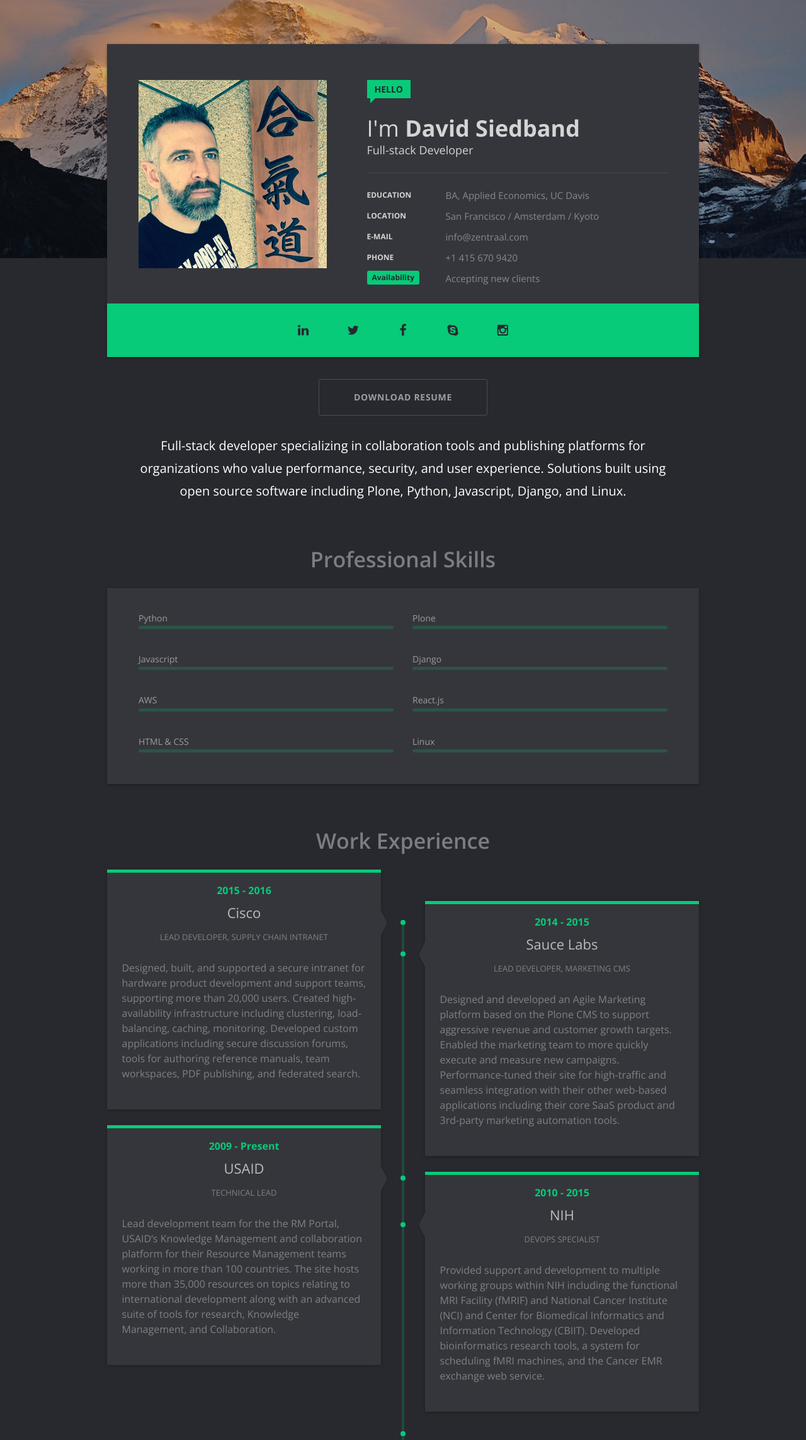
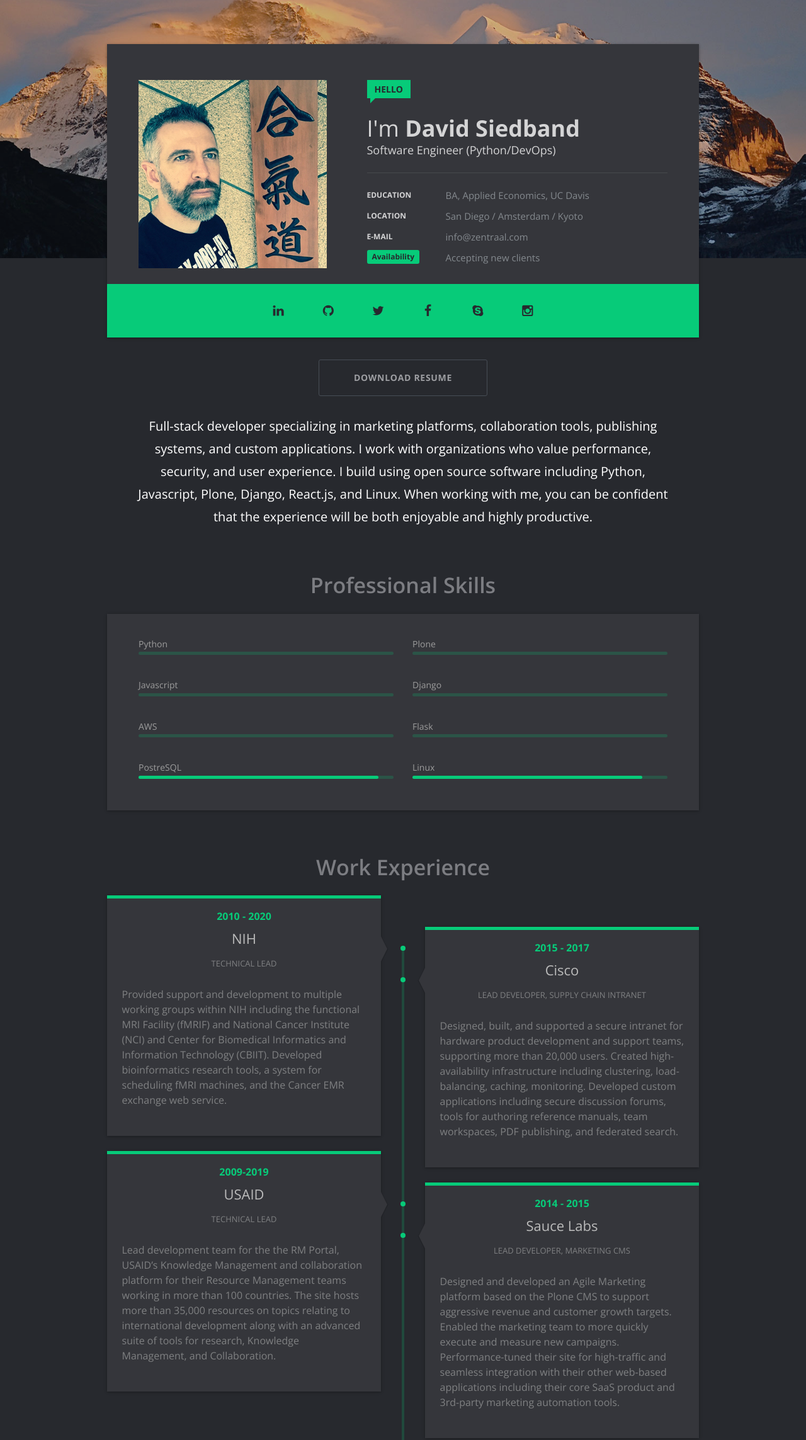
Before and after one commit to siebo/resume, a plain HTML site: page index.html in a window 1280 px wide. Shown: the part 105-2392 px from the top of the page at 63% size. Drawn offline with nearby package versions, Linux system fonts and the light colour scheme; some packages are replaced by stand-ins of ours; files whose address does not match are found by name.

Commit message:
updating git with current version of index.html

```diff
--- a/index.html
+++ b/index.html
@@ -5,7 +5,7 @@
     <meta http-equiv="X-UA-Compatible" content="IE=edge">
     <meta name="viewport" content="width=device-width, initial-scale=1">
 
-    <title>David Siedband — Full-stack Developer (Plone/Python/Django/Javascript/Linux)</title>
+    <title>David Siedband — Software Engineer (Python/DevOps)</title>
 
     <!-- Favicon -->
     <link rel="shortcut icon" type="image/ico" href="img/favicon.png"/>
@@ -107,7 +107,7 @@
                                         <div class="profile-preword"><span>Hello</span></div>
                                         <h1 class="profile-title"><span>I'm</span> David Siedband</h1>
 
-                                        <h2 class="profile-position">Full-stack Developer</h2></div>
+                                        <h2 class="profile-position">Software Engineer (Python/DevOps)</h2></div>
                                     <ul class="profile-list">
                                         <li class="clearfix">
                                             <strong class="title">Education</strong>
@@ -115,16 +115,13 @@
                                         </li>
                                         <li class="clearfix">
                                             <strong class="title">Location</strong>
-                                            <span class="cont">San Francisco / Amsterdam / Kyoto</span>
+                                            <span class="cont">San Diego / Amsterdam / Kyoto</span>
                                         </li>
                                         <li class="clearfix">
                                             <strong class="title">E-mail</strong>
                                             <span class="cont"><a href="mailto:info@zentraal.com">info@zentraal.com</a></span>
                                         </li>
-                                        <li class="clearfix">
-                                            <strong class="title">Phone</strong>
-                                            <span class="cont"><a href="tel:+12562548456">+1 415 670 9420</a></span>
-                                        </li>
+
                                         <li class="clearfix">
                                             <strong class="title"><span class="button">Availability</span></strong>
                                             <span class="cont">Accepting new clients</span>
@@ -137,6 +134,8 @@
                             <ul class="social">
                                 <li><a class="ripple-centered" href="https://www.linkedin.com/in/siebo" target="_blank"><i
                                         class="rsicon rsicon-linkedin"></i></a></li>
+                                <li><a class="ripple-centered" href="https://www.github.com/siebo" target="_blank"><i
+                                        class="rsicon rsicon-github"></i></a></li>
                                 <li><a class="ripple-centered" href="https://twitter.com/siebo" target="_blank"><i
                                         class="rsicon rsicon-twitter"></i></a></li>
                                 <li><a class="ripple-centered" href="https://www.facebook.com/dsiebo" target="_blank"><i
@@ -151,9 +150,10 @@
 
                     <div class="section-txt-btn">
                         <p><a class="btn btn-lg btn-border ripple" target="_blank"
-                              href="http://dev.novembit.com/rs_card/wp-content/uploads/2015/11/test-1.pdf">Download Resume</a></p>
+                              href="/David_Siedband_resume_2020.pdf"
+                              download="/David_Siedband_resume_2020.pdf">Download Resume</a></p>
 
-                        <p>Full-stack developer specializing in collaboration tools and publishing platforms for organizations who value performance, security, and user experience.  Solutions built using open source software including Plone, Python, Javascript, Django, and Linux.</p>
+                        <p>Full-stack developer specializing in marketing platforms, collaboration tools, publishing systems, and custom applications.  I work with organizations who value performance, security, and user experience.  I build using open source software including Python, Javascript, Plone, Django, React.js, and Linux. When working with me, you can be confident that the experience will be both enjoyable and highly productive.</p>
                     </div>
                 </div>
             </section>
@@ -206,7 +206,7 @@
                                         <span class="bar-title">Django</span>
                                     </div>
                                     <div class="bar-line">
-                                        <span class="bar-fill" data-width="67%"></span>
+                                        <span class="bar-fill" data-width="87%"></span>
                                     </div>
                                 </div>
                             </div>
@@ -227,10 +227,10 @@
                             <div class="col-sm-6">
                                 <div class="progress-bar">
                                     <div class="bar-data">
-                                        <span class="bar-title">React.js</span>
+                                        <span class="bar-title">Flask</span>
                                     </div>
                                     <div class="bar-line">
-                                        <span class="bar-fill" data-width="57%"></span>
+                                        <span class="bar-fill" data-width="75%"></span>
                                     </div>
                                 </div>
                             </div>
@@ -240,10 +240,10 @@
                             <div class="col-sm-6">
                                 <div class="progress-bar">
                                     <div class="bar-data">
-                                        <span class="bar-title">HTML &amp; CSS</span>
+                                        <span class="bar-title">PostreSQL</span>
                                     </div>
                                     <div class="bar-line">
-                                        <span class="bar-fill" data-width="74%"></span>
+                                        <span class="bar-fill" data-width="94%"></span>
                                     </div>
                                 </div>
                             </div>
@@ -254,7 +254,7 @@
                                         <span class="bar-title">Linux</span>
                                     </div>
                                     <div class="bar-line">
-                                        <span class="bar-fill" data-width="80%"></span>
+                                        <span class="bar-fill" data-width="90%"></span>
                                     </div>
                                 </div>
                             </div>
@@ -271,13 +271,29 @@
                     <div class="timeline">
                         <div class="timeline-bar"></div>
                         <div class="timeline-inner clearfix">
-                            <div class="timeline-box timeline-box-left">
+
+
+          <div class="timeline-box timeline-box-left">
+            <span class="dot"></span>
+
+            <div class="timeline-box-inner animate-right">
+                        <span class="arrow"></span>
+                        <div class="date">2010 - 2020</div>
+                        <h3>NIH</h3>
+                        <h4>Technical Lead</h4>
+
+                        <p>Provided support and development to multiple working groups within NIH including the functional MRI Facility (fMRIF) and National Cancer Institute (NCI) and Center for Biomedical Informatics and Information Technology (CBIIT). Developed bioinformatics research tools, a system for scheduling fMRI machines, and the Cancer EMR exchange web service.</p>
+              </div>
+          </div>
+
+
+                            <div class="timeline-box timeline-box-right">
                                 <span class="dot"></span>
 
-                                <div class="timeline-box-inner animate-right">
+                                <div class="timeline-box-inner animate-left">
                                     <span class="arrow"></span>
 
-                                    <div class="date">2015 - 2016</div>
+                                    <div class="date">2015 - 2017</div>
                                     <h3>Cisco</h3>
                                     <h4>Lead Developer, Supply Chain Intranet</h4>
 
@@ -285,6 +301,21 @@
                                     </p>
                                 </div>
                             </div>
+
+                            <div class="timeline-box timeline-box-left">
+                                <span class="dot"></span>
+
+                                <div class="timeline-box-inner animate-right">
+                                    <span class="arrow"></span>
+
+                                    <div class="date">2009-2019</div>
+                                    <h3>USAID</h3>
+                                    <h4>Technical Lead</h4>
+
+                                    <p>Lead development team for the the RM Portal, USAID’s Knowledge Management and collaboration platform for their Resource Management teams working in more than 100 countries. The site hosts more than 35,000 resources on topics relating to international development along with an advanced suite of tools for research, Knowledge Management, and Collaboration.</p>
+                                </div>
+                            </div>
+
 
                             <div class="timeline-box timeline-box-right">
                                 <span class="dot"></span>
@@ -296,35 +327,7 @@
                                     <h3>Sauce Labs</h3>
                                     <h4>Lead Developer, Marketing CMS</h4>
 
-                                    <p>Designed and developed an Agile Marketing platform based on the Plone CMS to support aggressive revenue and customer growth targets. Enabled the marketing team to more quickly execute and measure new campaigns.  Performance-tuned their site for high-traffic and seamless integration with their other web-based applications including their core SaaS product and 3rd-party marketing automation tools.</p>
-                                </div>
-                            </div>
-
-                            <div class="timeline-box timeline-box-left">
-                                <span class="dot"></span>
-
-                                <div class="timeline-box-inner animate-right">
-                                    <span class="arrow"></span>
-
-                                    <div class="date">2009 - Present</div>
-                                    <h3>USAID</h3>
-                                    <h4>Technical Lead</h4>
-
-                                    <p>Lead development team for the the RM Portal, USAID’s Knowledge Management and collaboration platform for their Resource Management teams working in more than 100 countries.  The site hosts more than 35,000 resources on topics relating to international development along with an advanced suite of tools for research, Knowledge Management, and Collaboration.</p>
-                                </div>
-                            </div>
-
-                            <div class="timeline-box timeline-box-right">
-                                <span class="dot"></span>
-
-                                <div class="timeline-box-inner animate-left">
-                                    <span class="arrow"></span>
-
-                                    <div class="date">2010 - 2015</div>
-                                    <h3>NIH</h3>
-                                    <h4>DevOps Specialist</h4>
-
-                                    <p>Provided support and development to multiple working groups within NIH including the functional MRI Facility (fMRIF) and National Cancer Institute (NCI) and Center for Biomedical Informatics and Information Technology (CBIIT). Developed bioinformatics research tools, a system for scheduling fMRI machines, and the Cancer EMR exchange web service.</p>
+                                    <p>Designed and developed an Agile Marketing platform based on the Plone CMS to support aggressive revenue and customer growth targets. Enabled the marketing team to more quickly execute and measure new campaigns. Performance-tuned their site for high-traffic and seamless integration with their other web-based applications including their core SaaS product and 3rd-party marketing automation tools.</p>
                                 </div>
                             </div>
 
@@ -400,7 +403,7 @@
                             <li>
                                 <div class="ref-box">
                                     <div class="person-speech">
-                                        <p>I was lucky to discover David's services online when I was in need of a very particular skill to compliment my delivery team and I was impressed with the sincere, professional and on time delivery that David demonstrated whilst delivering to the standards I requested. The delivery environment was full of challenges, both technical and bureaucratic and yet we managed to delivery the service on time and to budget. I will definitely use David's services again and I recommend him to any and all of his current prospects.</p>
+                                        <p>I was lucky to discover David's services online when I was in need of a very particular skill to compliment my team and I was impressed with the sincere, professional and on time delivery that David demonstrated whilst delivering to the standards I requested. The project environment was full of challenges, both technical and bureaucratic and yet we managed to deliver the service on time and to budget. I will definitely use David's services again and I recommend him to any and all of his current prospects.</p>
                                     </div>
                                     <div class="person-info clearfix">
                                         <img class="person-img" src="img/john60.jpg" alt="Headshot">
@@ -484,7 +487,7 @@
                                 <thead class="calendar-thead"></thead>
                                 <tbody class="calendar-tbody"></tbody>
                             </table>
-                            <div class="calendar-busy-note">Sorry. I'm not available on those days</div>
+                            <div class="calendar-busy-note">Not available on the indicated days</div>
                         </div>
                     </div>
                 </div>
@@ -502,6 +505,7 @@
         <div class="footer-social">
             <ul class="social">
                 <li><a class="ripple-centered" href="http://linkedin.com/in/siebo" target="_blank"><i class="rsicon rsicon-linkedin"></i></a></li>
+                <li><a class="ripple-centered" href="http://github.com/siebo" target="_blank"><i class="rsicon rsicon-github"></i></a></li>
                 <li><a class="ripple-centered" href="http://facebook.com/dsiebo" target="_blank"><i class="rsicon rsicon-facebook"></i></a></li>
                 <li><a class="ripple-centered" href="http://twitter.com/siebo" target="_blank"><i class="rsicon rsicon-twitter"></i></a></li>
                 <li><a class="ripple-centered" href="http://instagram.com/siebo" target="_blank"><i class="rsicon rsicon-instagram"></i></a></li>
@@ -540,5 +544,17 @@
     <script type="text/javascript" src="js/plugins/jquery.owlcarousel/owl.carousel.min.js"></script>
     <script type="text/javascript" src="js/options.js"></script>
     <script type="text/javascript" src="js/site.min.js"></script>
+
+<script>
+  (function(i,s,o,g,r,a,m){i['GoogleAnalyticsObject']=r;i[r]=i[r]||function(){
+  (i[r].q=i[r].q||[]).push(arguments)},i[r].l=1*new Date();a=s.createElement(o),
+  m=s.getElementsByTagName(o)[0];a.async=1;a.src=g;m.parentNode.insertBefore(a,m)
+  })(window,document,'script','https://www.google-analytics.com/analytics.js','ga');
+
+  ga('create', 'UA-32101368-1', 'auto');
+  ga('send', 'pageview');
+
+</script>
+
 </body>
 </html>
```
